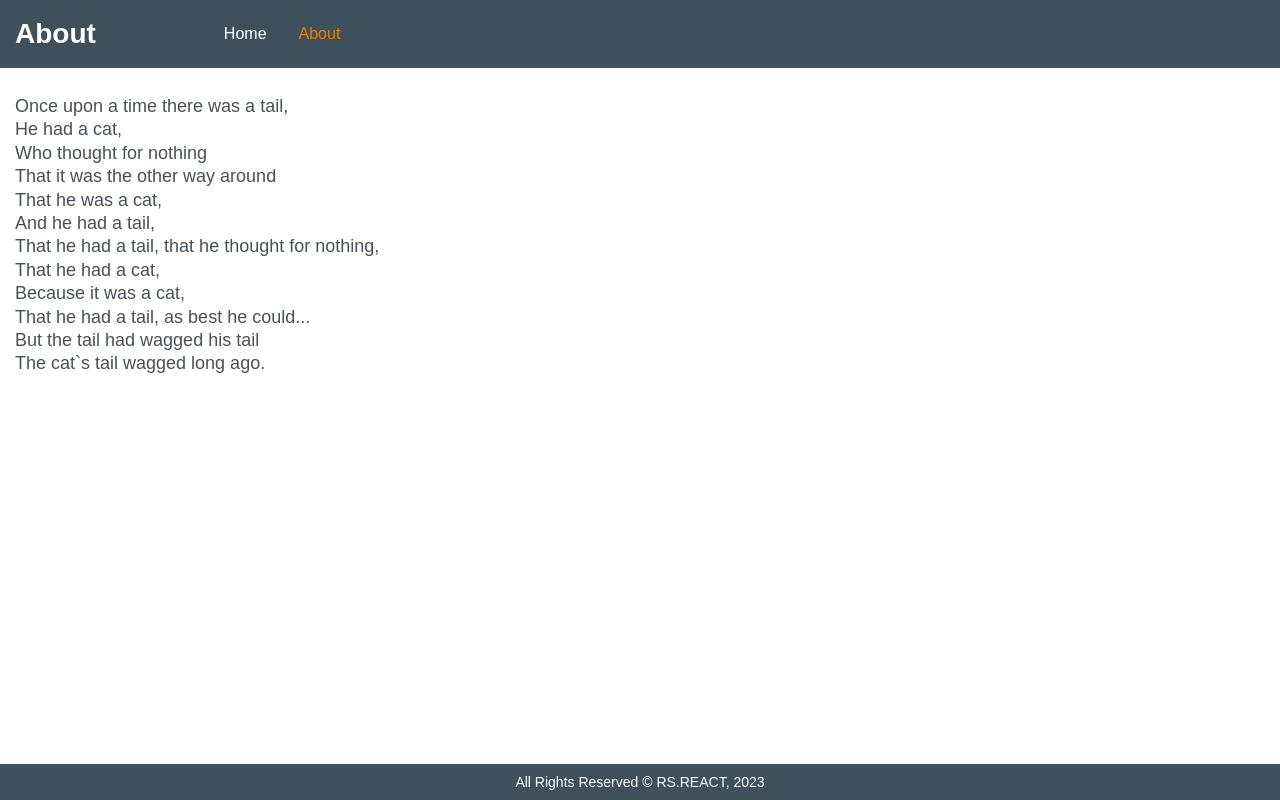
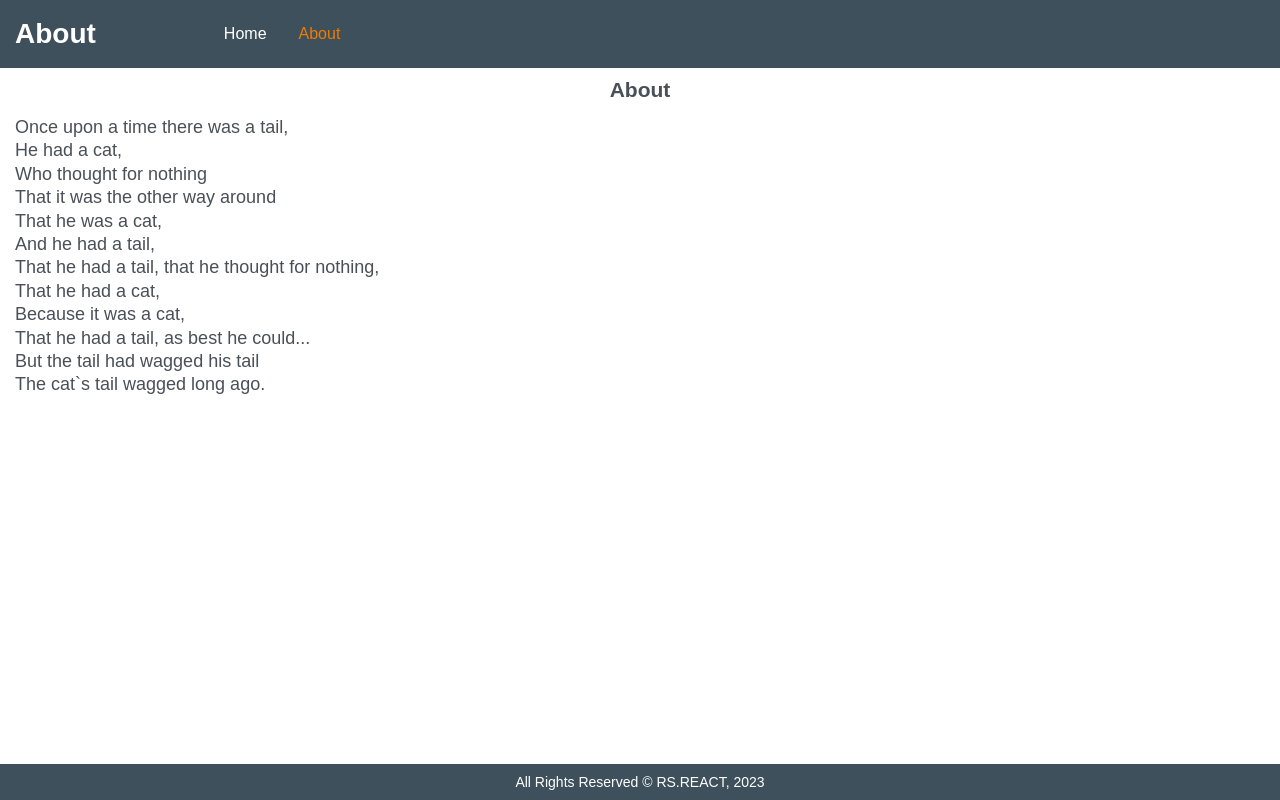
Before and after one commit to koctia/rs.react, a React (Vite) app in the folder components/: page /about in a window 1280 px wide. Built offline with nearby package versions, Linux system fonts and the light colour scheme.

Commit message:
feat: add router on 404 and style

```diff
--- a/components/index.html
+++ b/components/index.html
@@ -3,6 +3,7 @@
   <head>
     <meta charset="UTF-8" />
     <meta name="viewport" content="width=device-width, initial-scale=1.0" />
+    <link rel="icon" type="image/png" href="/public/images/logo.png" >
     <title>Components</title>
   </head>
   <body>
--- a/components/src/App.tsx
+++ b/components/src/App.tsx
@@ -1,5 +1,5 @@
 import React from 'react';
-import { Route, Routes } from 'react-router-dom';
+import { Navigate, Route, Routes } from 'react-router-dom';
 
 import Home from './pages/main/Home';
 import About from './pages/about/About';
@@ -14,7 +14,8 @@ export function App() {
         <Route path="/" element={<Layout />}>
           <Route index element={<Home />} />
           <Route path="about" element={<About />} />
-          <Route path="*" element={<NotFound />} />
+          <Route path="404" element={<NotFound />} />
+          <Route path="*" element={<Navigate to="/404" replace />} />
         </Route>
       </Routes>
     </>
--- a/components/src/pages/about/About.tsx
+++ b/components/src/pages/about/About.tsx
@@ -4,6 +4,7 @@ import './about.scss';
 function About() {
   return (
     <>
+      <h2 className="main__title-about">About</h2>
       <div className="main__stih" data-testid="about-page">
         <p>Once upon a time there was a tail,</p>
         <p>He had a cat,</p>
--- a/components/src/pages/about/about.scss
+++ b/components/src/pages/about/about.scss
@@ -1,4 +1,10 @@
 .main {
+  &__title-about {
+    text-align: center;
+    font-size: 21px;
+    font-weight: 700;
+    margin: 0 0 1rem 0;
+  }
   &__stih {
     font-size: 18px;
     line-height: 130%;
--- a/components/src/pages/base/Header.tsx
+++ b/components/src/pages/base/Header.tsx
@@ -14,6 +14,7 @@ class Header extends Component<IHeaderName, { name: string }> {
   }
 
   componentDidMount() {
+    console.log(location.pathname);
     switch (location.pathname) {
       case '/':
         this.setState({ name: 'Home' });
@@ -22,7 +23,7 @@ class Header extends Component<IHeaderName, { name: string }> {
         this.setState({ name: 'About' });
         break;
       default:
-        this.setState({ name: '' });
+        this.setState({ name: 'Not Page' });
     }
   }
 
--- a/components/src/pages/not-found/NotFound.tsx
+++ b/components/src/pages/not-found/NotFound.tsx
@@ -1,12 +1,17 @@
 import React from 'react';
 import './notfound.scss';
+
+import PageImg from '../../../public/images/404.png';
 
 function NotFound() {
   return (
     <>
-      <h2 className="main__title-not" data-testid="not-found-page">
-        404 Not Found
-      </h2>
+      <div className="main__page-not">
+        <img className="main__img-not" src={PageImg} alt="" />
+        <h2 className="main__title-not" data-testid="not-found-page">
+          Not Found
+        </h2>
+      </div>
     </>
   );
 }
--- a/components/src/pages/not-found/notfound.scss
+++ b/components/src/pages/not-found/notfound.scss
@@ -1,8 +1,13 @@
 .main {
+  &__page-not {
+    text-align: center;
+    margin: 5rem 0;
+  }
+  &__img-not {
+    margin: 0 0 5rem 0;
+  }
   &__title-not {
-    text-align: center;
     font-size: 40px;
     font-weight: 700;
-    margin: 5rem 0;
   }
 }
```
Also changed, not shown: components/public/images/404.png (added), components/public/images/logo.png (added).
